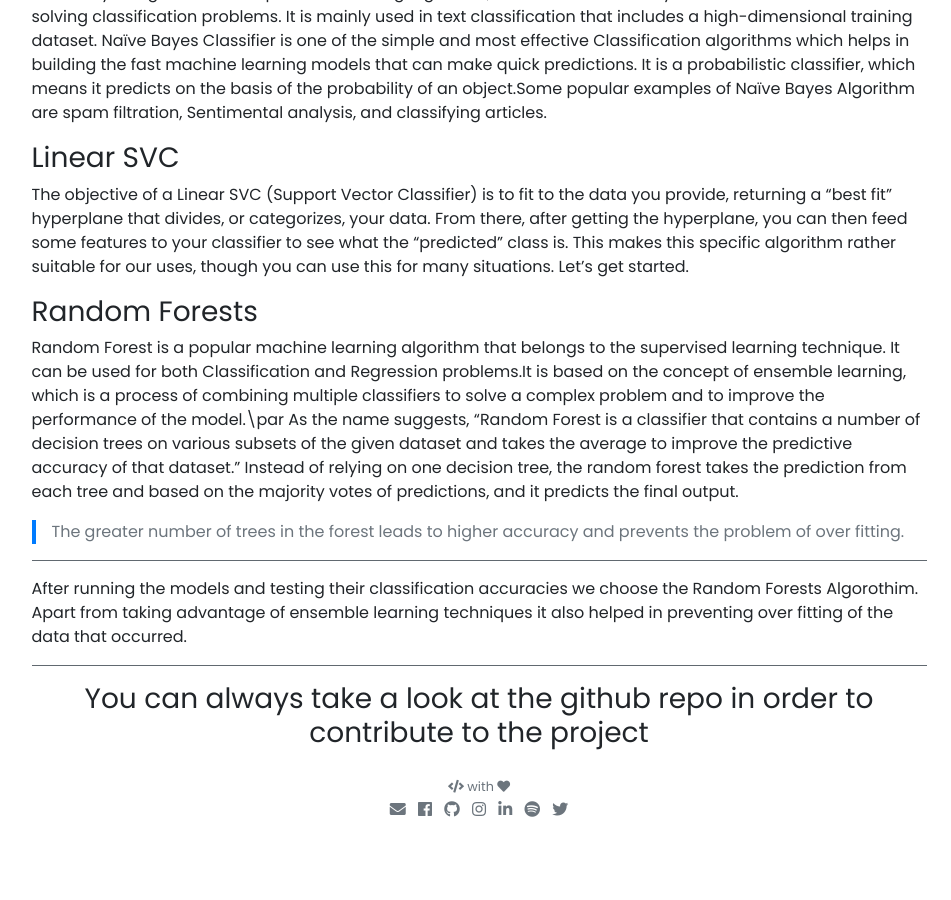
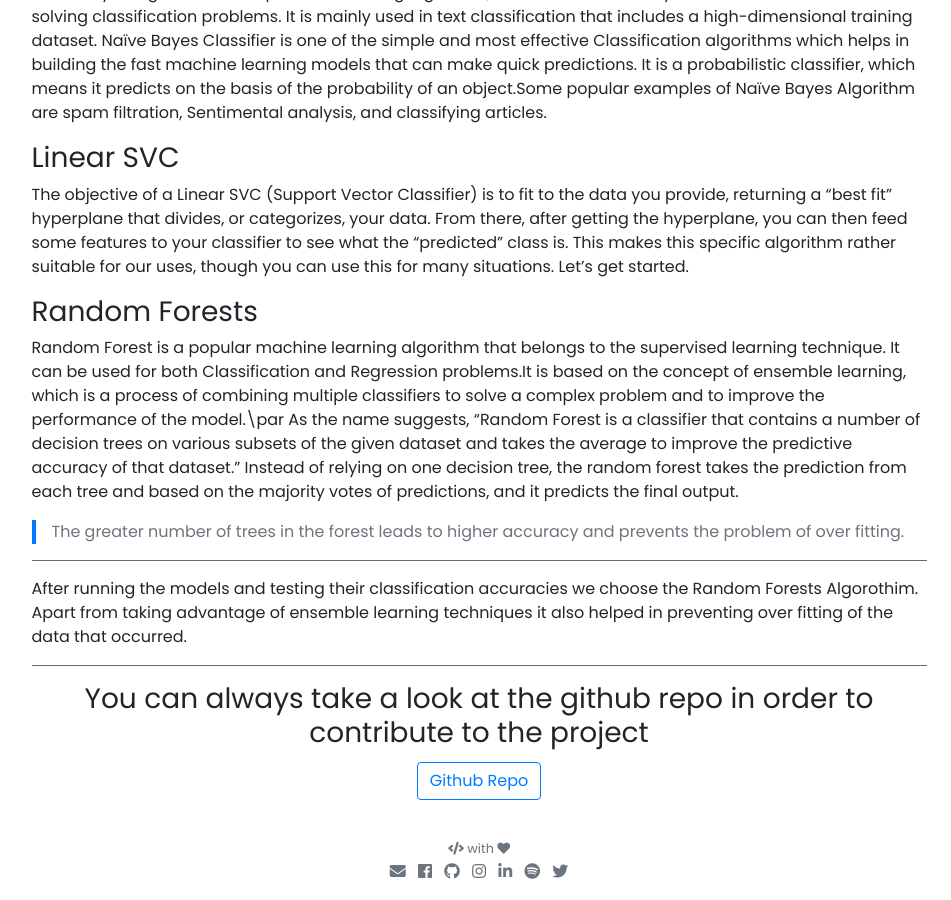
Before and after one commit to SkaarFacee/skaarfacee.github.io, a Jekyll site: the page built from _projects/Flight-delay-predictor.md, in a window 1280 px wide and 900 px high, scrolled down 3285 px. Shown: the whole window, without its empty margins (161-1112 px from the left). Built offline with Jekyll 4.4.1, drawn with Linux system fonts in a browser that asks for light colours; nearby versions of some CDN libraries; before the commit the page ends 4123 px from its top, so only the background shows below that.

Commit message:
new project added

```diff
--- a/_projects/Flight-delay-predictor.md
+++ b/_projects/Flight-delay-predictor.md
@@ -92,3 +92,7 @@ After running the models and testing their classification accuracies we choose t
 ---
 
 <h3 align="center"> You can always take a look at the github repo in order to contribute to the project </h3>
+
+<p class="text-center">
+{% include elements/button.html link="https://github.com/SkaarFacee/Flight-Delay-Predictor" text="Github Repo" %}
+</p>
```
